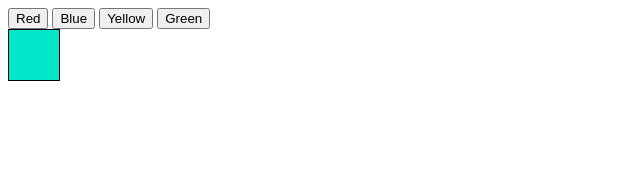
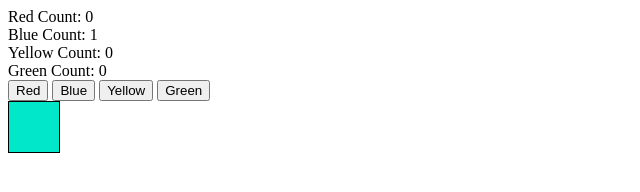
Before and after one commit to mhwalsh/code-challenge-2, a website: page index.html in a window 1280 px wide. Both pictures are taken after a click on the button "Blue". Shown: the whole page, without its empty margins (0-640 px from the left). Drawn offline with Linux system fonts and the light colour scheme.

Commit message:
get counters to show up

```diff
--- a/index.html
+++ b/index.html
@@ -7,6 +7,12 @@
     <link rel="stylesheet" href="styles/style.css">
   </head>
   <body>
+    <div class="countDiv">
+      <div id="redCount"></div>
+      <div id="blueCount"></div>
+      <div id="yellowCount"></div>
+      <div id="greenCount"></div>
+    </div>
     <div class="buttonDiv">
       <button id="redb" type="button">Red</button>
       <button id="blueb" type="button">Blue</button>
@@ -14,8 +20,6 @@
       <button id="greenb" type="button">Green</button>
     </div>
     <div class="boxesDiv">
-
     </div>
-
   </body>
 </html>
--- a/scripts/script.js
+++ b/scripts/script.js
@@ -1,33 +1,73 @@
 console.log('The script file is sourced.');
+
+//init counters
+var redCount = 0;
+var blueCount = 0;
+var yellowCount = 0;
+var greenCount = 0;
 
 $(function functionName() {
   console.log('The document is ready.');
 
+  $("#redCount").html("Red Count: " + redCount);
+  $("#blueCount").html("Blue Count: " + blueCount);
+  $("#yellowCount").html("Yellow Count: " + yellowCount);
+  $("#greenCount").html("Green Count: " + greenCount);
+
   $('#redb').on('click', function() {
-    console.log('red');
+    // up the red count
+    redCount++;
+    console.log('red count now =', redCount);
+
+    //append the new red count value
+    $("#redCount").html("Red Count: " + redCount);
+
+    //create new box div and append to dom
     var redDivName = 'redDiv';
     appendToDom(redDivName);
   });
 
   $('#blueb').on('click', function() {
-    console.log('blue');
+    // up the blue count
+    blueCount++;
+    console.log('blue count now =', blueCount);
+
+    //append the new blue count value
+    $("#blueCount").html("Blue Count: " + blueCount);
+
+    //create new box div and append to dom
     var blueDivName = 'blueDiv';
     appendToDom(blueDivName);
   });
 
   $('#yellowb').on('click', function() {
-    console.log('yellow');
+    // up the yellow count
+    yellowCount++;
+    console.log('yellow count now =', yellowCount);
+
+    //append the new yellow count value
+    $("#yellowCount").html("Yellow Count: " + yellowCount);
+
+    //create new box div and append to dom
     var yellowDivName = 'yellowDiv';
     appendToDom(yellowDivName);
   });
 
   $('#greenb').on('click', function() {
-    console.log('green');
+    // up the green count
+    greenCount++;
+    console.log('green count now =', greenCount);
+
+    //append the new green count value
+    $("#greenCount").html("Green Count: " + greenCount);
+
+    //create new box div and append to dom
     var greenDivName = 'greenDiv';
     appendToDom(greenDivName);
   });
 });
 
+/*Function to append new divs to dom. Takes the div id name.*/
 function appendToDom(idName){
   $('.boxesDiv').append('<div id="'+ idName + '"></div>');
 }
```
